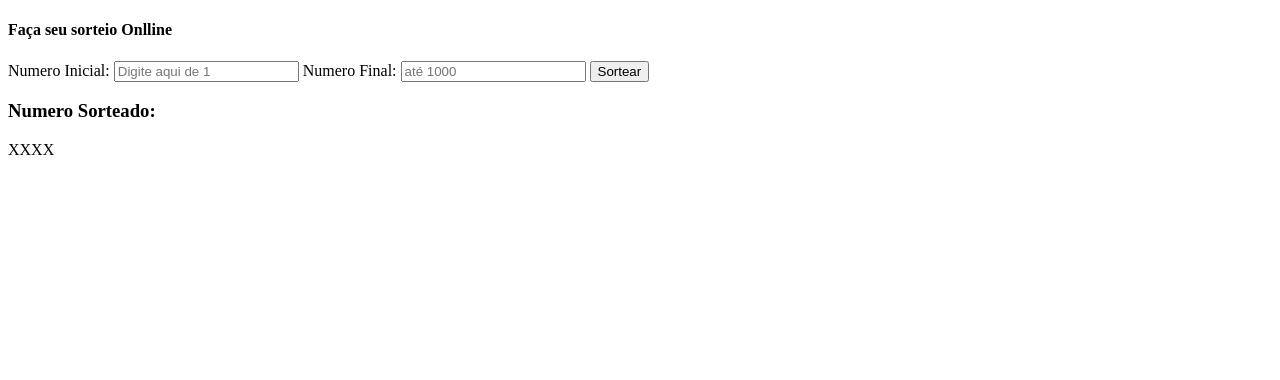
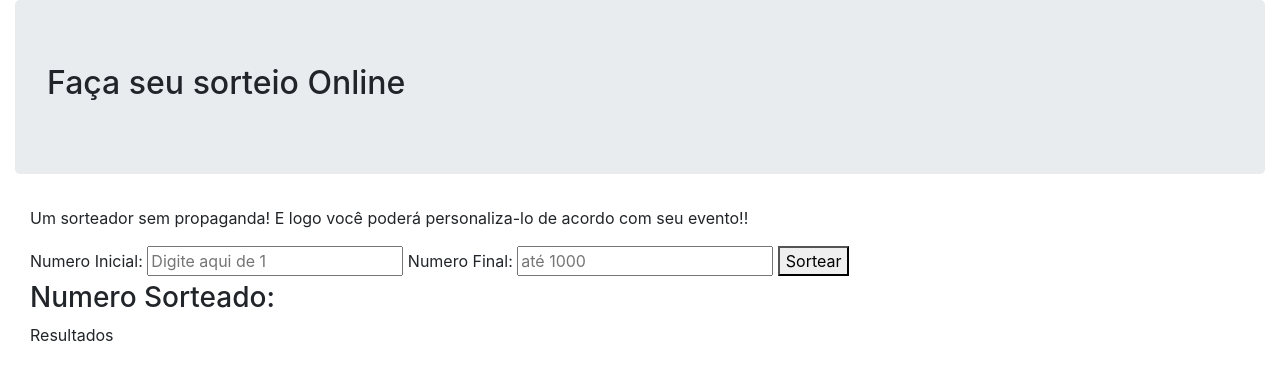
Before and after one commit to rafaelmegda/sorteador-online, a plain HTML site: page index.html in a window 1280 px wide. Drawn offline with nearby package versions, Linux system fonts and the light colour scheme.

Commit message:
refatoring

```diff
--- a/index.html
+++ b/index.html
@@ -5,31 +5,44 @@
     <meta name="viewport" content="width=device-width, initial-scale=1.0" />
     <meta http-equiv="X-UA-Compatible" content="ie=edge" />
     <title>Sorteio Online</title>
+
+    <link rel="stylesheet" href="https://stackpath.bootstrapcdn.com/bootstrap/4.5.2/css/bootstrap.min.css" integrity="sha384-JcKb8q3iqJ61gNV9KGb8thSsNjpSL0n8PARn9HuZOnIxN0hoP+VmmDGMN5t9UJ0Z" crossorigin="anonymous">
+    <script src="https://code.jquery.com/jquery-3.5.1.slim.min.js" integrity="sha384-DfXdz2htPH0lsSSs5nCTpuj/zy4C+OGpamoFVy38MVBnE+IbbVYUew+OrCXaRkfj" crossorigin="anonymous"></script>
+    <script src="https://cdn.jsdelivr.net/npm/popper.js@1.16.1/dist/umd/popper.min.js" integrity="sha384-9/reFTGAW83EW2RDu2S0VKaIzap3H66lZH81PoYlFhbGU+6BZp6G7niu735Sk7lN" crossorigin="anonymous"></script>
+    <script src="https://stackpath.bootstrapcdn.com/bootstrap/4.5.2/js/bootstrap.min.js" integrity="sha384-B4gt1jrGC7Jh4AgTPSdUtOBvfO8shuf57BaghqFfPlYxofvL8/KUEfYiJOMMV+rV" crossorigin="anonymous"></script>
+
   </head>
   <body>
-    <h4>Faça seu sorteio Onlline</h4>
+    <div class="container-fluid">
+      <div class="jumbotron">
+        <h2>Faça seu sorteio Online</h2>
+      </div>
 
-    <div class="container" id="sorteio">
-      <label>Numero Inicial: </label
-      ><input type="text" id="numero-inicial" placeholder="Digite aqui de 1" />
+      <div class="container-fluid">
+        <p>Um sorteador sem propaganda! E logo você poderá personaliza-lo de acordo com seu evento!!</p>
+      </div>
 
-      <label>Numero Final: </label
-      ><input type="text" id="numero-final" placeholder="até 1000" />
+      <div class="container-fluid" id="sorteio">
+        <label>Numero Inicial: </label>
+        <input type="text" id="numero-inicial" placeholder="Digite aqui de 1" />
 
-      <button type="button" onclick="sortear()">Sortear</button>
-      <div id="resultado">
+        <label>Numero Final: </label>
+        <input type="text" id="numero-final" placeholder="até 1000" />
+
+        <button type="button" onclick="sortear()">Sortear</button>
+      </div>
+
+      <div class="container-fluid" id="resultado">
         <h3>Numero Sorteado:</h3>
         <div id="sorteado">
-          XXXX
+          Resultados
         </div>
       </div>
     </div>
 
     <script>
+
       function sortear() {
-        // let NumerosSortear = [];
-        // let VetorSorteados = [];
-        // let max = 1000;
 
         let numInicial = parseInt(
           document.getElementById("numero-inicial").value,
@@ -40,14 +53,7 @@
           10
         );
 
-        // for (var c = 0; c < numFinal; c++) {
-        //   var add = +c + 1;
-        //   var numerosParaSorteio = NumerosSortear.push(add);
-        // }
-
-        // console.log("Numeros para Sortear", NumerosSortear);
-
-        let sorteio = Math.floor(Math.random() * (numFinal - numInicial));
+        let sorteio = Math.round(Math.random() * (numFinal - numInicial)+1);
 
         document.getElementById("sorteado").innerHTML = sorteio;
         console.log("Numero sorteado: ", sorteio);
```
Also changed, not shown: style.css (added).
